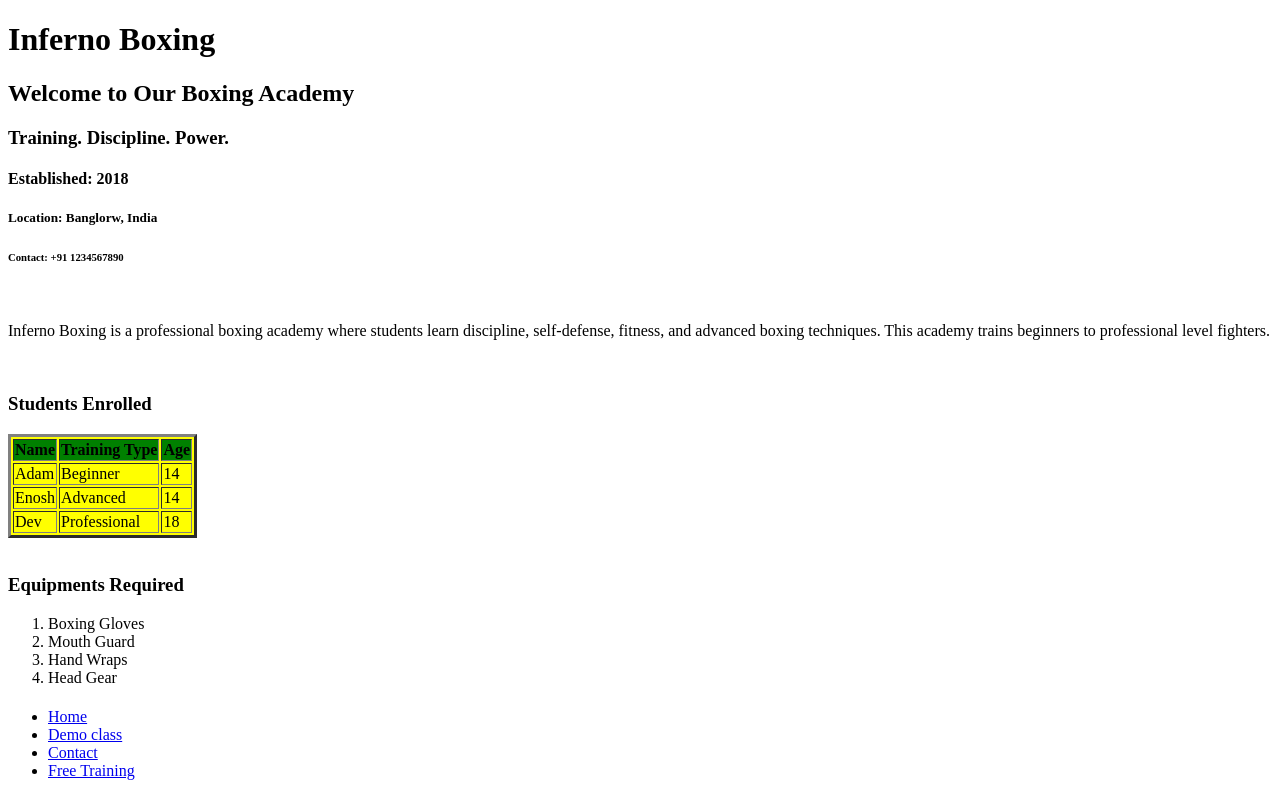
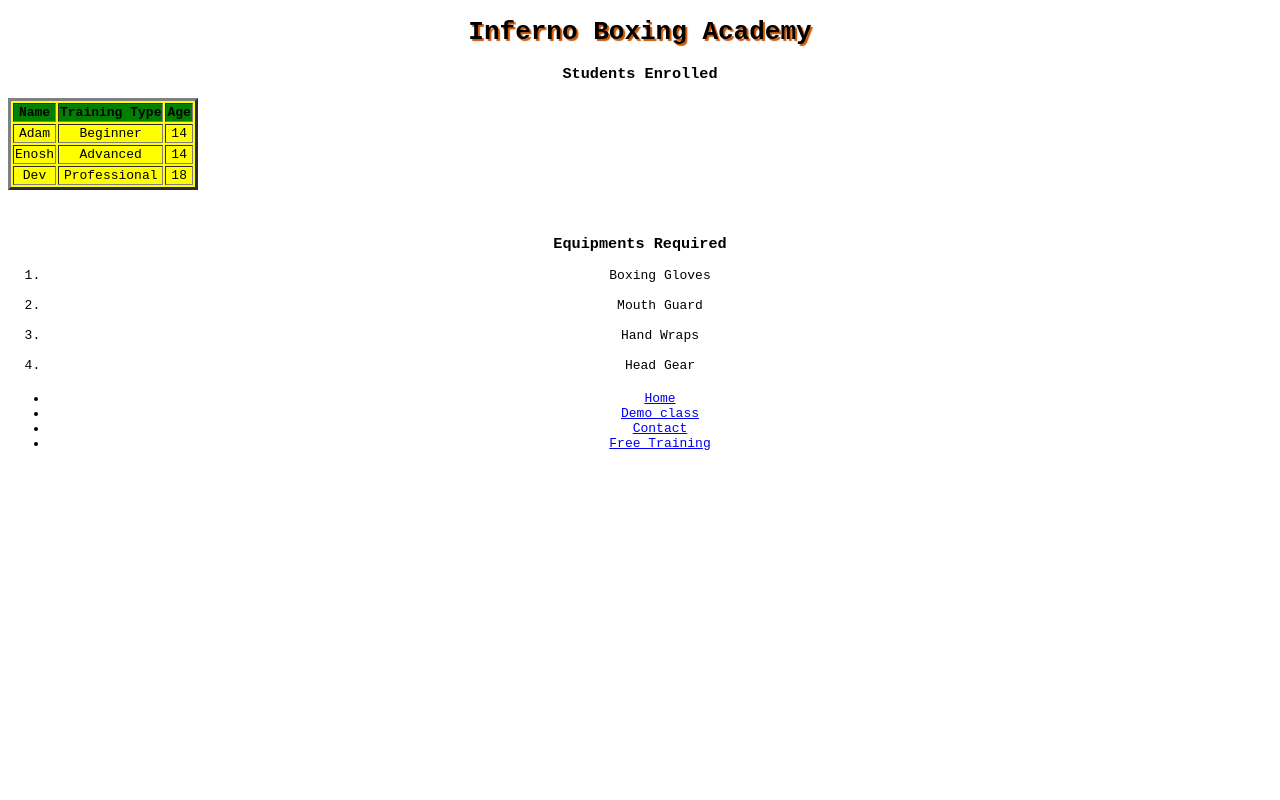
Before and after one commit to Enoxhh/Project-2, a plain HTML site: page index.html in a window 1280 px wide. Drawn offline with Linux system fonts and the light colour scheme.

Commit message:
homework

```diff
--- a/index.html
+++ b/index.html
@@ -1,21 +1,38 @@
 <!DOCTYPE html>
 <html lang="en">
+
 <head>
     <meta charset="UTF-8">
     <meta name="viewport" content="width=>, initial-scale=1.0">
     <title>Inferno Boxing</title>
+    <style>
+        * {
+            text-align: center;
+            font-family: monospace;
+        }
+
+        #text {
+            text-shadow: 2px 2px 1px #cc5500;
+            /* (right-offest)px (left-offset)px (fade)px color*/
+        }
+
+        #box {
+            box-shadow: 9px 9px 5px #301934;
+            /* (right-offset)px (left-offset)px (fade)px color*/
+        }
+
+        #indent {
+            text-indent: 50%;
+        }
+    </style>
+    </head>
+
+    <body>
+        <h1 id="text">Inferno Boxing Academy</h1>
+        <div>
+
 </head>
-<body>
-    <h1>Inferno Boxing </h1>
-    <h2>Welcome to Our Boxing Academy</h2>
-    <h3>Training. Discipline. Power.</h3>
-    <h4>Established: 2018</h4>
-    <h5>Location: Banglorw, India</h5>
-    <h6>Contact: +91 1234567890</h6><br>
-    <p>Inferno Boxing is a professional boxing academy where students learn discipline,
-    self-defense, fitness, and advanced boxing techniques. This academy trains beginners
-    to professional level fighters.</p>
-    <br>
+
 
     <h3>Students Enrolled</h3>
 
@@ -44,14 +61,19 @@
 
 
     <br>
+    <br>
+
     <h3>Equipments Required</h3>
     <ol>
         <li>Boxing Gloves</li>
+        <br>
         <li>Mouth Guard</li>
+        <br>
         <li>Hand Wraps</li>
+        <br>
         <li>Head Gear</li>
     </ol>
-     <header>
+    <header>
         <h1></h1>
         <nav>
             <ul>
@@ -61,6 +83,7 @@
                 <li><a href="free training.html">Free Training</a></li>
             </ul>
         </nav>
-     </header>
+    </header>
 </body>
+
 </html>
```
Also changed, not shown: contact.html (+18 -8 lines).
